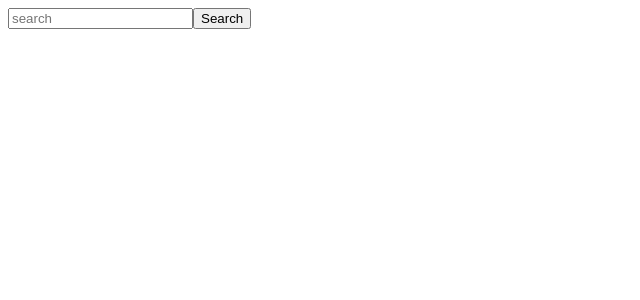
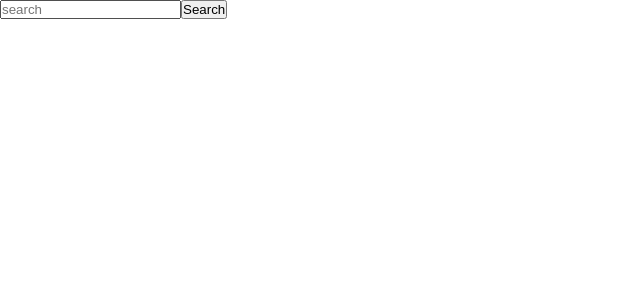
Before and after one commit to Nicola-Perera/vue-boolflix, a Vue app: page / in a window 1280 px wide. Shown: the top 300 px of the page, without its empty margins (0-640 px from the left). Built offline with nearby package versions, Linux system fonts and the light colour scheme.

Commit message:
milestone_4: initial commit
add general rules style sheet

```diff
--- a/src/App.vue
+++ b/src/App.vue
@@ -19,4 +19,5 @@ export default {
 </script>
 
 <style lang="scss">
+@import "./assets/scss/common_rules.scss";
 </style>
--- /dev/null
+++ b/src/assets/scss/common_rules.scss
@@ -0,0 +1,7 @@
+// common and general rules
+
+* {
+    box-sizing: border-box;
+    margin: 0;
+    padding: 0;
+}
```
